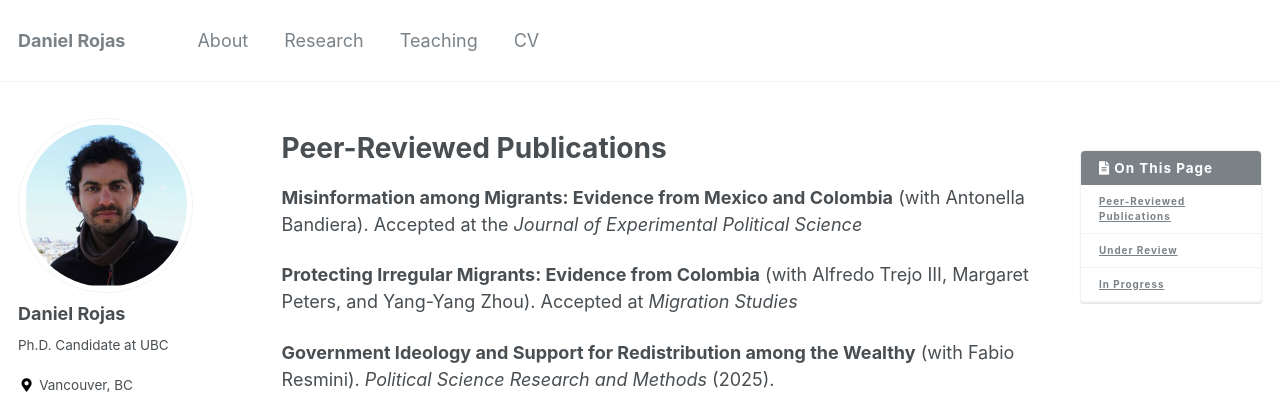
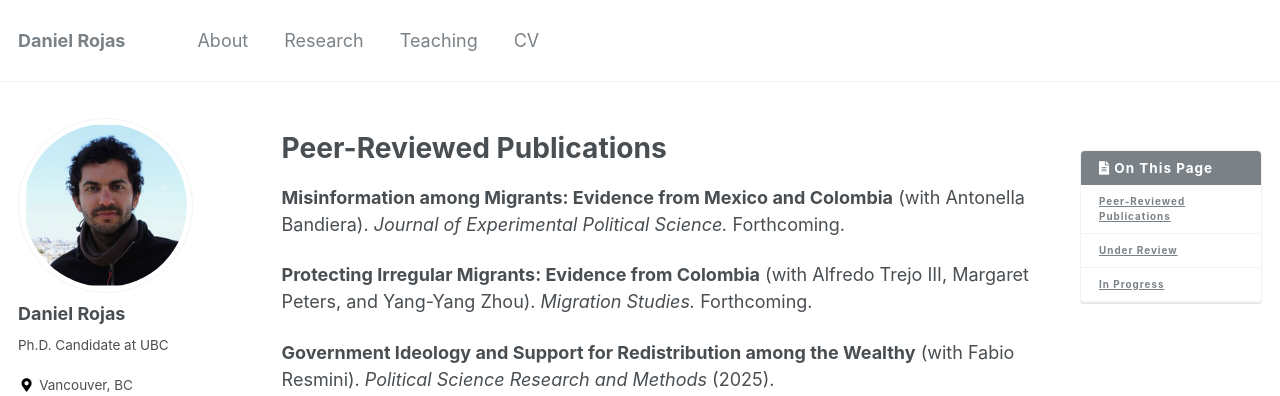
Before and after one commit to danielrojaslozano/danielrojaslozano.github.io, a Jekyll site: the page built from _pages/research.md, in a window 1280 px wide and 900 px high. Shown: the top 396 px of the window. Built offline with Jekyll 4.4.1, drawn with Linux system fonts in a browser that asks for light colours; some web fonts are replaced.

Commit message:
Update research.md

```diff
--- a/_pages/research.md
+++ b/_pages/research.md
@@ -48,9 +48,9 @@ details > p {
 
 # Peer-Reviewed Publications
 
-**Misinformation among Migrants: Evidence from Mexico and Colombia** (with Antonella Bandiera). Accepted at the *Journal of Experimental Political Science*
+**Misinformation among Migrants: Evidence from Mexico and Colombia** (with Antonella Bandiera). *Journal of Experimental Political Science.* Forthcoming.
 
-**Protecting Irregular Migrants: Evidence from Colombia** (with Alfredo Trejo III, Margaret Peters, and Yang-Yang Zhou). Accepted at *Migration Studies*
+**Protecting Irregular Migrants: Evidence from Colombia** (with Alfredo Trejo III, Margaret Peters, and Yang-Yang Zhou). *Migration Studies.* Forthcoming.
 
 **Government Ideology and Support for Redistribution among the Wealthy** (with Fabio Resmini). *Political Science Research and Methods* (2025).
 <br />
```
